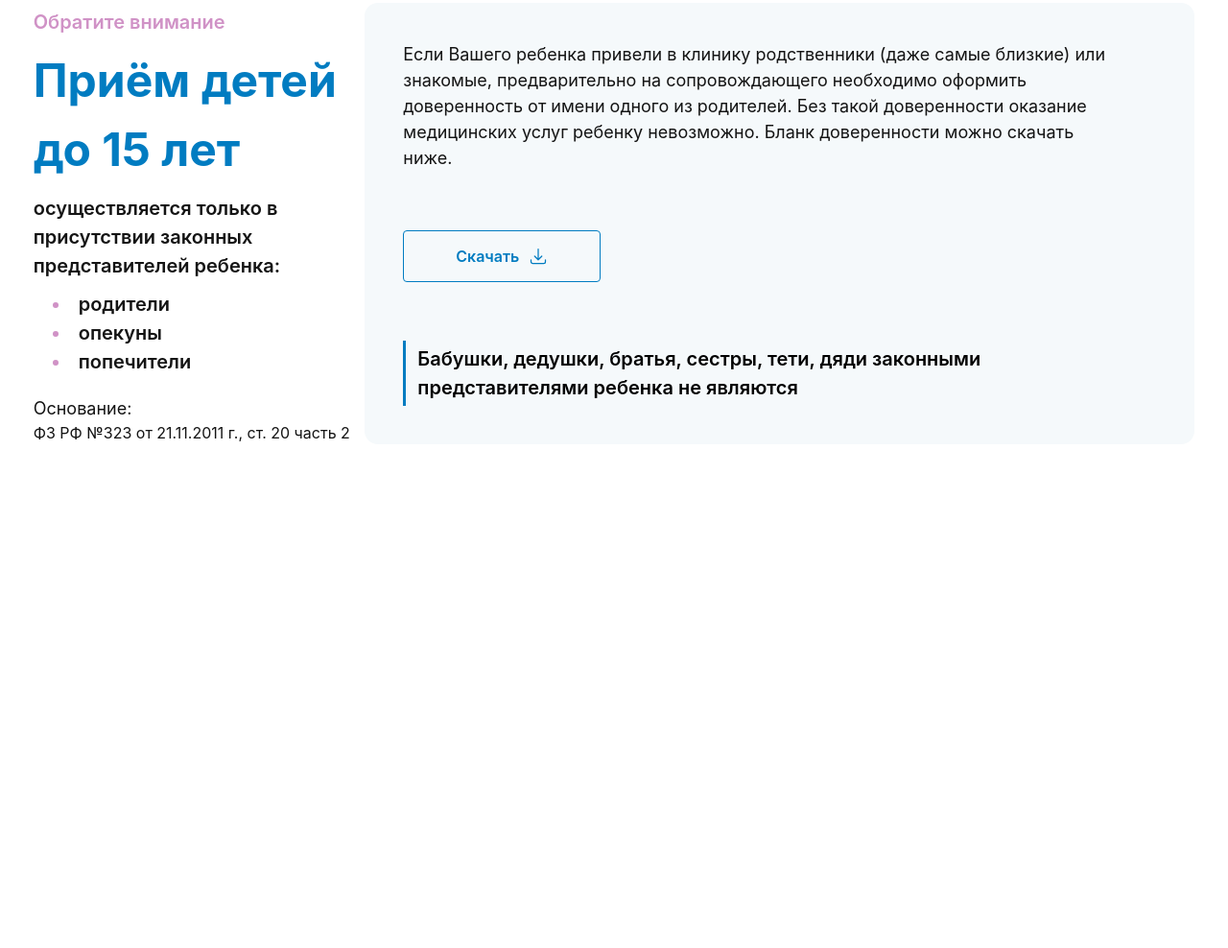
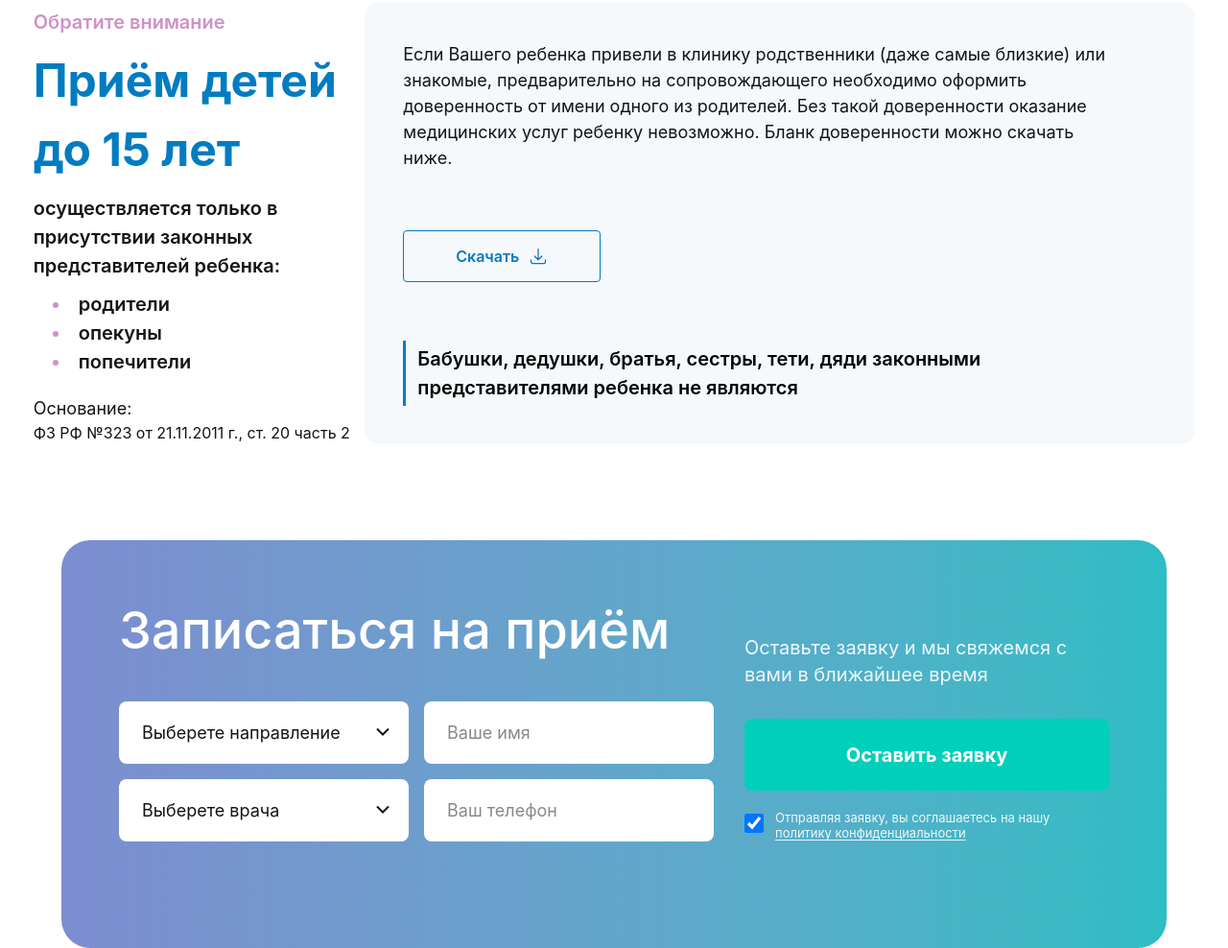
Before and after one commit to Vikingstrong/Exam-4, a website: page src/page2.html in a window 1280 px wide. Shown: the part 1723-2711 px from the top of the page at 96% size. Before the commit the page ends 2186 px from the top, so only its background shows below. Drawn offline with nearby package versions, Linux system fonts and the light colour scheme; files that its build step writes are made by us from their sources.

Commit message:
Section3 in page2

```diff
--- a/src/page2.html
+++ b/src/page2.html
@@ -196,6 +196,67 @@
             </div>
         </div>
     </section>
+    <section class="max-w-[1920px] mx-auto mt-[100px]">
+<div class="max-w-[1312px] lg:h-[425px] w-[90%] mx-auto bg-gradient-to-r from-[#7D8DD0] to-[#2DBDC4] rounded-[30px] p-8 md:p-[60px] text-white">
+    <div class="flex flex-col lg:flex-row justify-between items-end gap-8">
+
+        <div class="w-90% lg:max-w-[840px]">
+            <div class="mb-10">
+                <h2 class="text-[40px] md:text-[54px] font-medium leading-tight mb-2">Записаться на приём</h2>
+            </div>
+
+            <div class="hidden md:grid grid-cols-2 gap-4">
+                <div class="relative">
+                    <select class="w-full h-[65px] px-6 rounded-lg bg-white text-[#141414] text-[18px] appearance-none outline-none cursor-pointer">
+                        <option>Выберете направление</option>
+                    </select>
+                    <div class="absolute right-5 top-1/2 -translate-y-1/2">
+                        <svg width="14" height="9" viewBox="0 0 14 9" fill="none" class="stroke-[#141414]"><path d="M1 1L7 7L13 1" stroke-width="2"/></svg>
+                    </div>
+                </div>
+
+                <input type="text" placeholder="Ваше имя" class="w-full h-[65px] px-6 rounded-lg bg-white text-[#141414] text-[18px] outline-none">
+
+                <div class="relative">
+                    <select class="w-full h-[65px] px-6 rounded-lg bg-white text-[#141414] text-[18px] appearance-none outline-none cursor-pointer">
+                        <option>Выберете врача</option>
+                    </select>
+                    <div class="absolute right-5 top-1/2 -translate-y-1/2 pointer-events-none">
+                        <svg width="14" height="9" viewBox="0 0 14 9" fill="none" class="stroke-[#141414]"><path d="M1 1L7 7L13 1" stroke-width="2"/></svg>
+                    </div>
+                </div>
+
+                <input type="tel" placeholder="Ваш телефон" class="w-full h-[65px] px-6 rounded-lg bg-white text-[#141414] text-[18px] outline-none">
+            </div>
+        </div>
+
+        <div class="w-full lg:max-w-[380px] flex flex-col gap-6">
+            <div class="mb-2">
+                <p class="text-[18px] md:text-[20px] opacity-90 leading-snug">
+                    Оставьте заявку и мы свяжемся с вами в ближайшее время
+                </p>
+            </div>
+
+            <div class="flex flex-col gap-5">
+                <button class="w-full h-[75px] bg-[#00D0B9] hover:bg-[#00beaa] transition-colors rounded-lg text-[20px] font-bold text-white">
+                    Оставить заявку
+                </button>
+
+                <label class="flex items-start gap-3 cursor-pointer">
+                    <div class="relative flex items-center justify-center mt-1">
+                        <input type="checkbox" class="peer  w-5 h-5 border-2 border-white rounded bg-transparent transition-all" checked>
+                    </div>
+                    <span class="text-[13px] leading-tight opacity-90">
+                        Отправляя заявку, вы соглашаетесь на нашу
+                        <a href="#" class="underline decoration-1 underline-offset-2">политику конфиденциальности</a>
+                    </span>
+                </label>
+            </div>
+        </div>
+
+    </div>
+</div>
+    </section>
 </body>
 
 </html>
```
